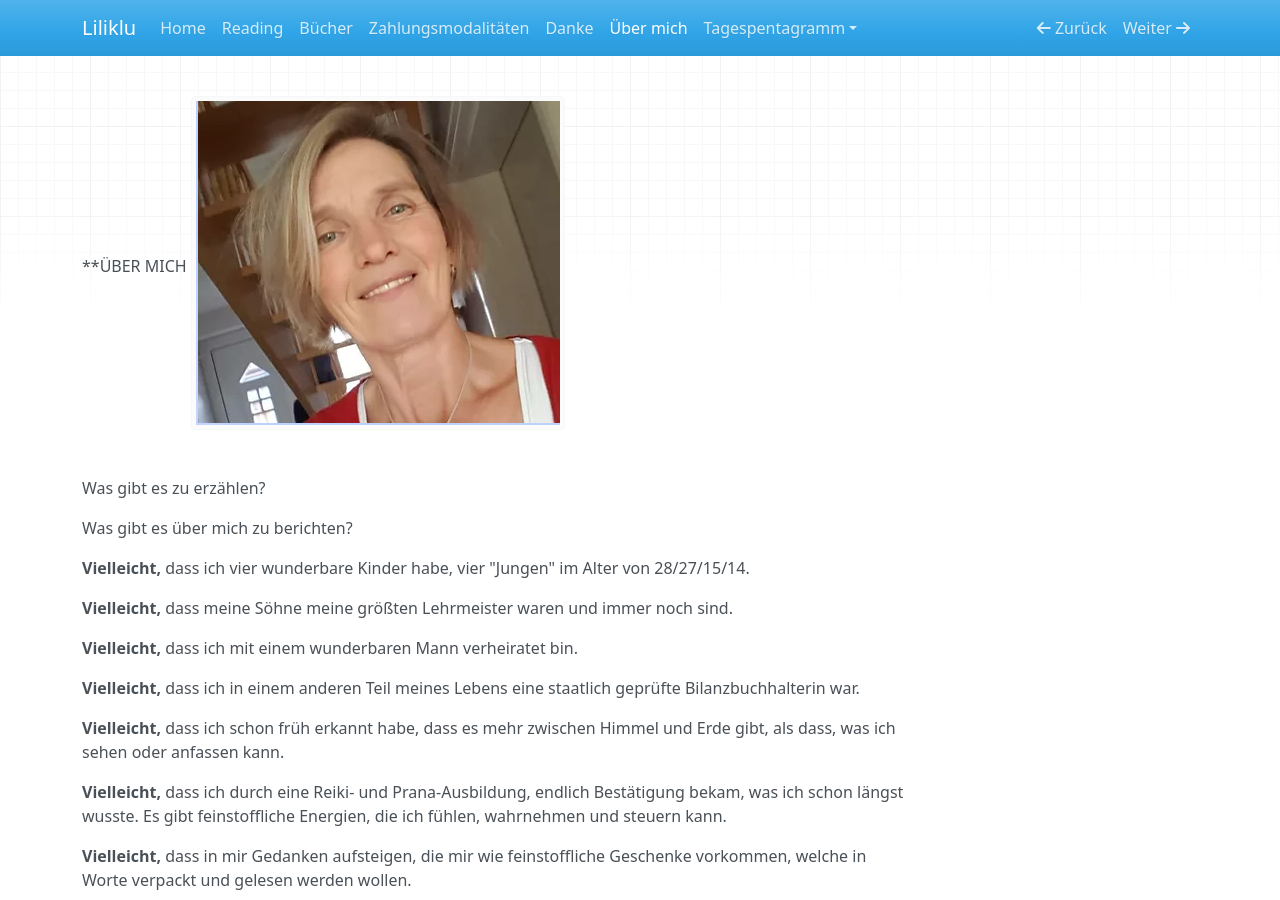
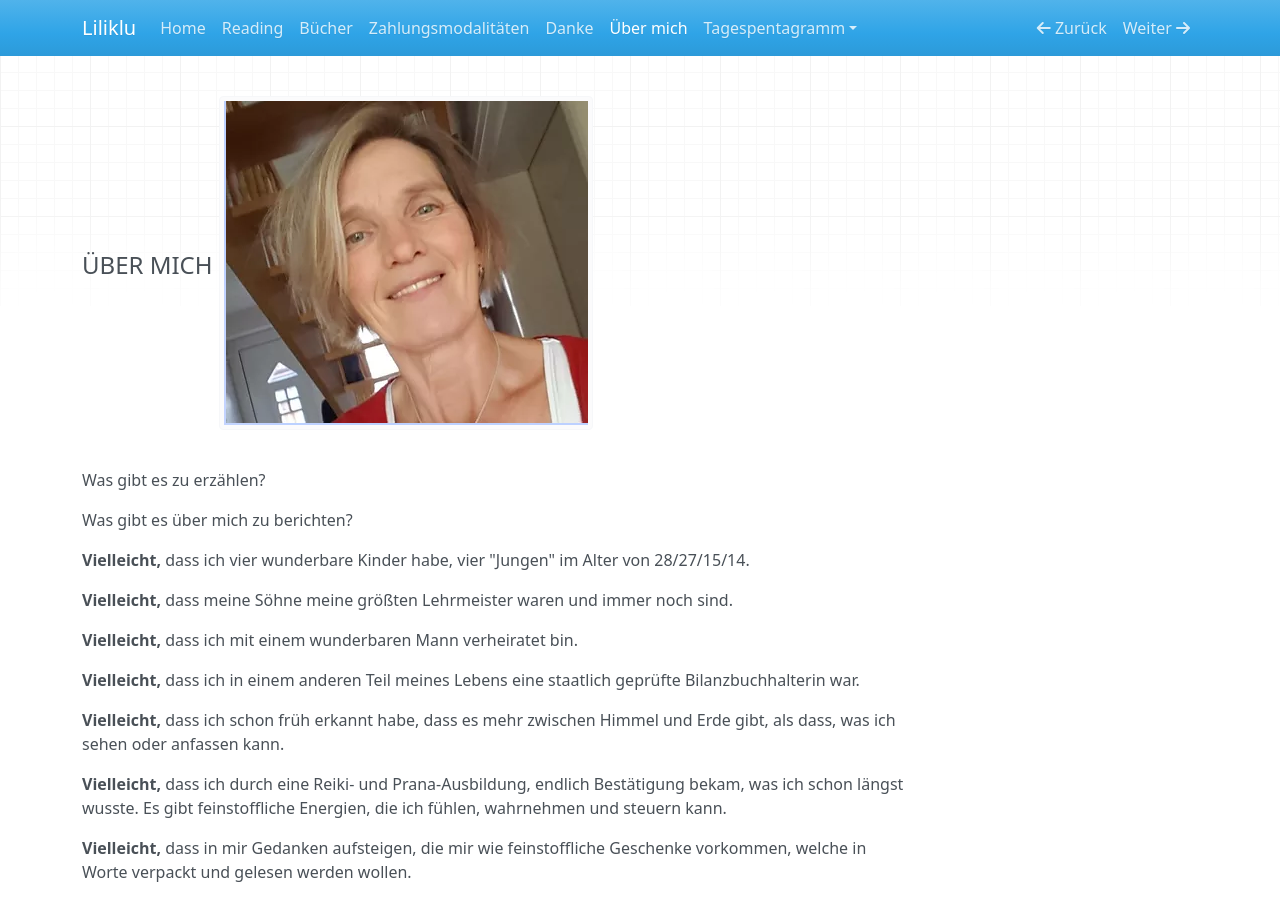
Before and after one commit to liliklu/liliklu.de, an MkDocs documentation site: the page built from docs/z_about_me.md, in a window 1280 px wide and 900 px high. Built offline with MkDocs 1.6.1, drawn with Linux system fonts in a browser that asks for light colours; nearby versions of some CDN libraries.

Commit message:
überschrift

```diff
--- a/docs/z_about_me.md
+++ b/docs/z_about_me.md
@@ -4,7 +4,7 @@ hide:
 - toc
 - navigation
 ---
-**ÜBER MICH                              ![](img/ueber-mich.png)
+####ÜBER MICH                              ![](img/ueber-mich.png)
 
 
 
```
